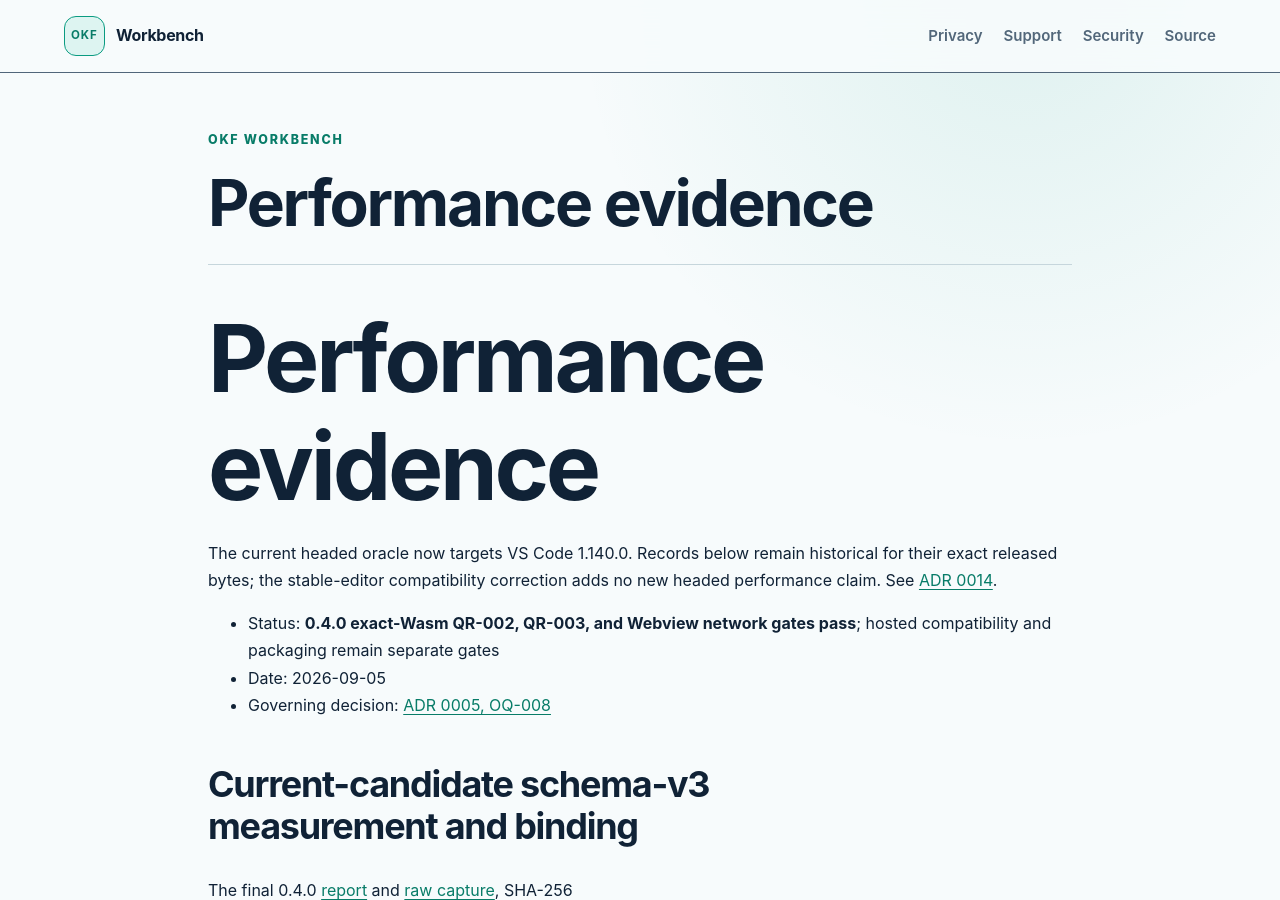
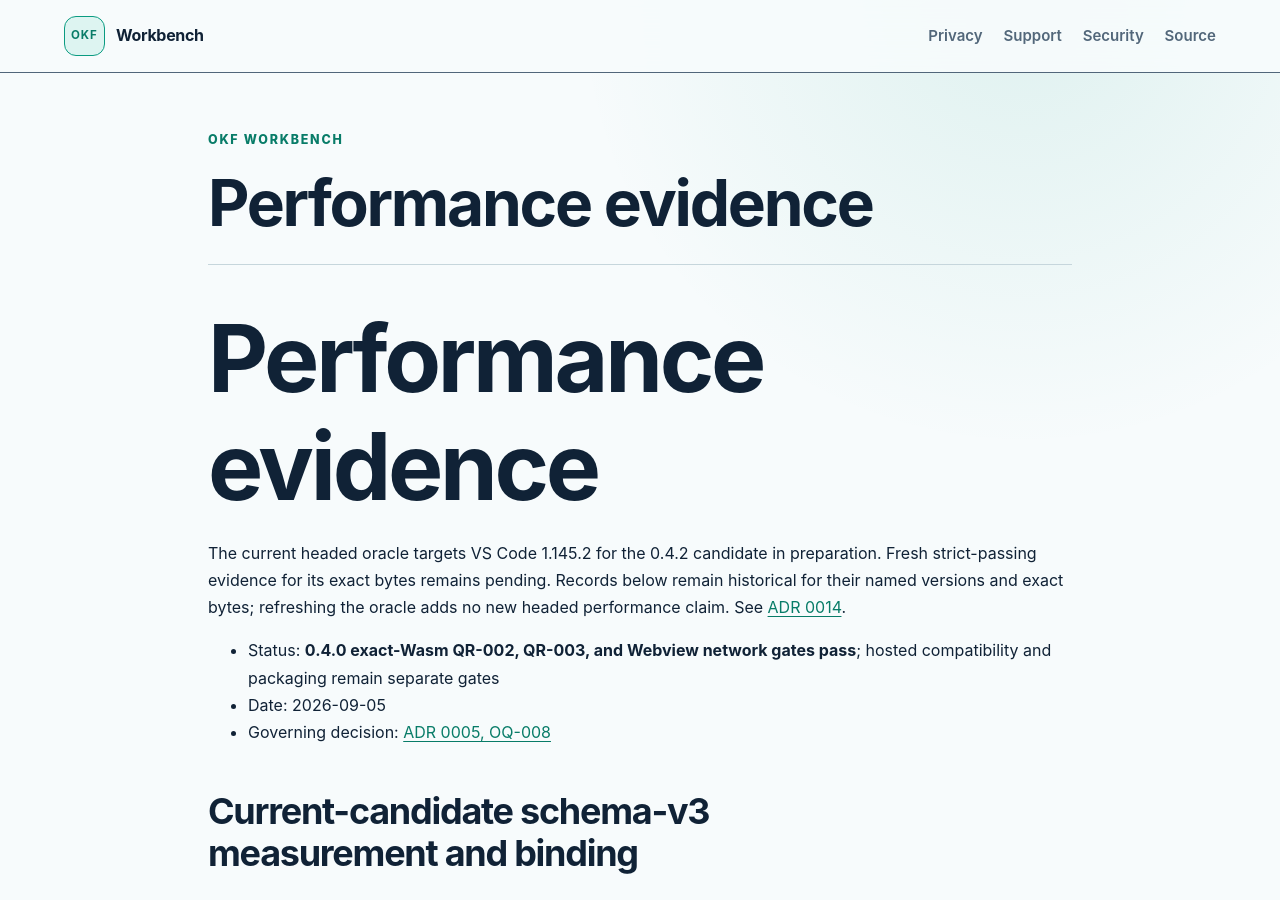
Before and after one commit to koizumikento/okf-workbench, a Jekyll site: the page built from docs/performance-evidence.md, in a window 1280 px wide and 900 px high. Built offline with Jekyll 4.4.1, drawn with Linux system fonts in a browser that asks for light colours; our own code applies the rules of GitHub Pages for plain Markdown files.

Commit message:
docs: align current editor and release qualification guidance

```diff
--- a/docs/performance-evidence.md
+++ b/docs/performance-evidence.md
@@ -1,7 +1,8 @@
 # Performance evidence
 
-The current headed oracle now targets VS Code 1.140.0. Records below remain historical
-for their exact released bytes; the stable-editor compatibility correction adds no new
+The current headed oracle targets VS Code 1.145.2 for the 0.4.2 candidate in preparation.
+Fresh strict-passing evidence for its exact bytes remains pending. Records below remain
+historical for their named versions and exact bytes; refreshing the oracle adds no new
 headed performance claim. See [ADR 0014](decisions/0014-stable-editor-compatibility.md).
 
 - Status: **0.4.0 exact-Wasm QR-002, QR-003, and Webview network gates pass**;
```
Also changed, not shown: docs/acceptance-evidence.md (+1 -1 lines), docs/architecture.md (+2 -1 lines), docs/implementation-environment.md (+2 -2 lines), README.md.
